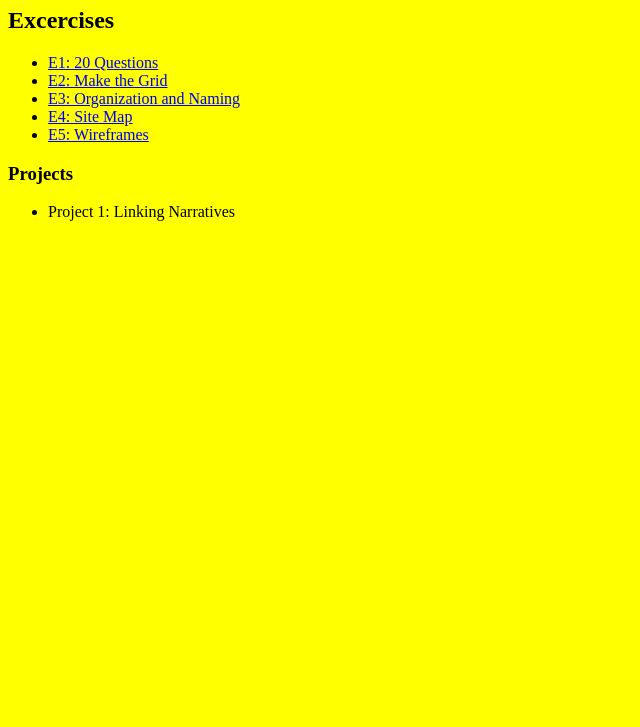
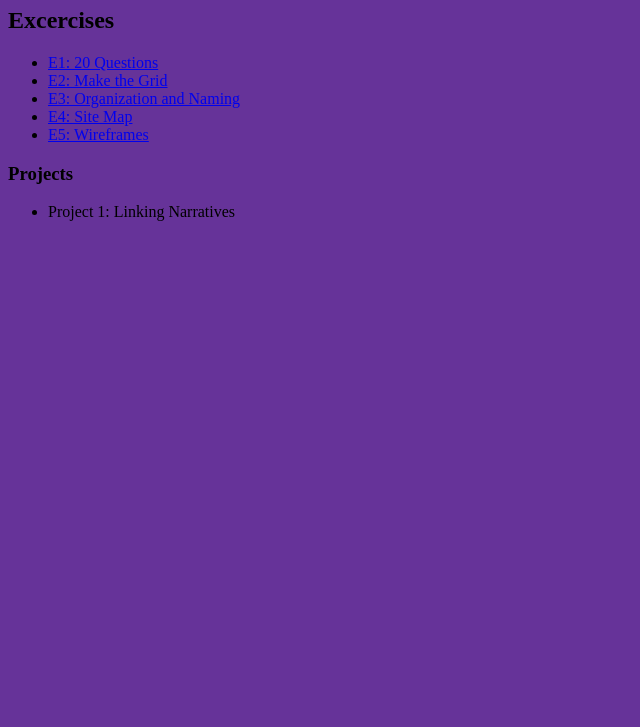
Before and after one commit to Esthermc14/avt217, a plain HTML site: page index.html in a window 1280 px wide. Shown: the part 73-800 px from the top of the page, without its empty margins (0-640 px from the left). Drawn offline with Linux system fonts and the light colour scheme.

Commit message:
Update main.css

```diff
--- a/css/main.css
+++ b/css/main.css
@@ -1,3 +1,3 @@
 body{
-	background-color:yellow;
+	background-color:rebeccapurple;
 }
```
